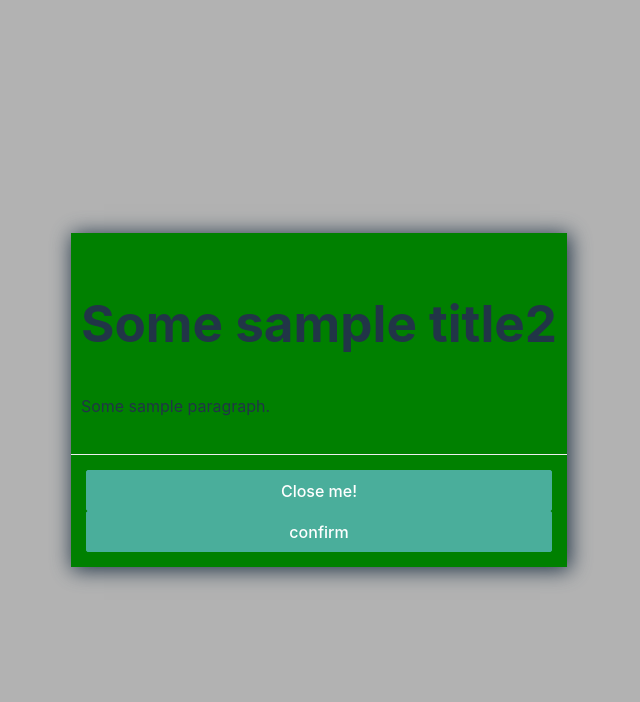
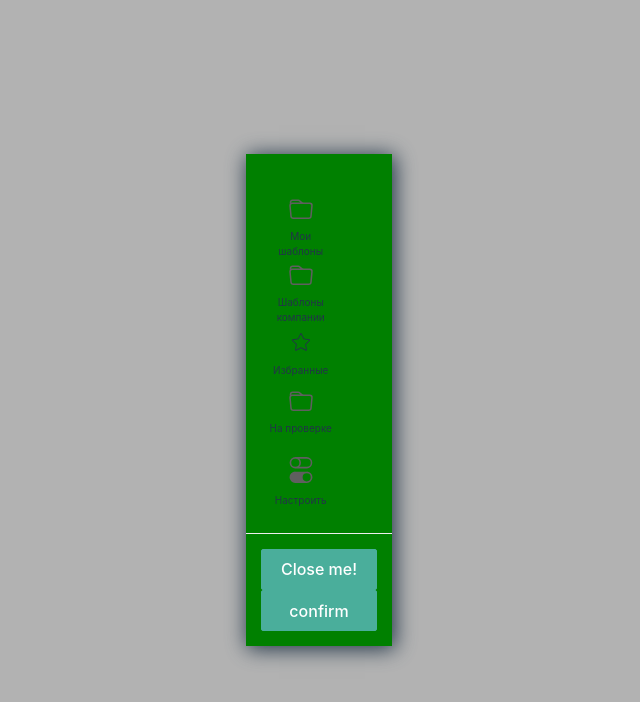
Before and after one commit to determaer/vue-use-modal, a Vue app: page / in a window 1280 px wide. Both pictures are taken after a click on the button "Open Modal!". Shown: the top 702 px of the page, without its empty margins (321-961 px from the left). Built offline with nearby package versions, Linux system fonts and the light colour scheme.

Commit message:
fourth: pass .vue through JSX

```diff
--- a/src/App.vue
+++ b/src/App.vue
@@ -2,20 +2,33 @@
 import {useModal} from './components/Modal/useModals2'
 import Modal from './components/Modal/Modal.vue'
 import htmlFileContent from './components/Modal/html-file'
+import CancelButton from './components/CancelButton.vue'
 const {showModal} = useModal()
 
 const content = (
-    <div onClick={() => console.log('Событие нажатия в JSX стиле')}>
+    <div
+        style='text-color: red;'
+        onClick={() => console.log('Событие нажатия в JSX стиле')}>
         <h1>Some sample title2</h1>
         <p>Some sample paragraph.</p>
     </div>
 )
 
+const content2 = <CancelButton />
+
 const openModal = () => {
-    showModal(Modal, {
-        isOpen: true,
-        htmlContent: content,
-    })
+    showModal(
+        Modal,
+        {
+            isOpen: true,
+            htmlContent: content2,
+        },
+        {}
+    )
+}
+
+const selectedFolder = (folderName) => {
+    console.log(folderName, 'folderName')
 }
 </script>
 
--- /dev/null
+++ b/src/components/CancelButton.vue
@@ -0,0 +1,226 @@
+<template>
+    <div class="sidebar">
+        <div class="icons-block">
+            <div
+                :class="{'not-allowed': !icon.allowed}"
+                class="icon"
+                v-for="icon in icons.slice(0, 3)"
+                :key="icon.name"
+                @click="icon.allowed && handleSelectFolder(icon)">
+                <div
+                    class="icon-image"
+                    :class="{active: icon.selected}"
+                    v-html="icon.svg"></div>
+                <span class="icon-name">{{ icon.description }}</span>
+            </div>
+        </div>
+
+        <div class="icons-block">
+            <template v-for="(icon, index) in icons.slice(3)" :key="icon.name">
+                <div
+                    :class="{'not-allowed': !icon.allowed}"
+                    class="icon"
+                    @click="icon.allowed && handleSelectFolder(icon)">
+                    <div class="icon-image" v-html="icon.svg"></div>
+
+                    <span class="icon-name" style="white-space: nowrap">{{
+                        icon.description
+                    }}</span>
+                </div>
+            </template>
+        </div>
+    </div>
+</template>
+
+<script setup>
+import {ref} from 'vue'
+
+const emit = defineEmits(['selectedFolder'])
+
+const folderSvg = `<svg width="24" height="20" fill="none" xmlns="http://www.w3.org/2000/svg"><path d="M.81 4.805.75 3.5a3 3 0 0 1 3-3h5.508a3 3 0 0 1 2.12.879l1.243 1.242a3 3 0 0 0 2.12.879h5.974a3 3 0 0 1 2.988 3.271l-.956 10.5A3 3 0 0 1 19.761 20H4.239a3 3 0 0 1-2.987-2.729l-.955-10.5A2.985 2.985 0 0 1 .81 4.806v-.001ZM3.285 5A1.5 1.5 0 0 0 1.79 6.635l.955 10.5A1.5 1.5 0 0 0 4.24 18.5H19.76a1.5 1.5 0 0 0 1.492-1.365l.956-10.5A1.499 1.499 0 0 0 20.715 5H3.285Zm7.035-2.56A1.5 1.5 0 0 0 9.258 2H3.75a1.5 1.5 0 0 0-1.5 1.471l.009.209c.32-.117.666-.18 1.026-.18h8.094l-1.06-1.06Z" fill="#5F5F5F"/></svg>
+
+  `
+
+const icons = ref([
+    {
+        name: 'my-templates',
+
+        allowed: false,
+
+        description: 'Мои шаблоны',
+
+        selected: false,
+
+        svg: folderSvg,
+    },
+
+    {
+        name: 'shared',
+
+        allowed: true,
+
+        description: 'Шаблоны компании',
+
+        selected: false,
+
+        svg: folderSvg,
+    },
+
+    {
+        name: 'favorites',
+
+        allowed: true,
+
+        description: 'Избранные',
+
+        selected: false,
+
+        svg: `<svg xmlns="http://www.w3.org/2000/svg" width="26" height="22" viewBox="0 0 24 24">
+
+      <path fill="currentColor" d="M21.919 10.127a1 1 0 0 0-.845-1.136l-5.651-.826l-2.526-5.147a1.037 1.037 0 0 0-1.795.001L8.577 8.165l-5.651.826a1 1 0 0 0-.556 1.704l4.093 4.013l-.966 5.664a1.002 1.002 0 0 0 1.453 1.052l5.05-2.67l5.049 2.669a1 1 0 0 0 1.454-1.05l-.966-5.665l4.094-4.014a1 1 0 0 0 .288-.567m-5.269 4.05a.5.5 0 0 0-.143.441l1.01 5.921l-5.284-2.793a.5.5 0 0 0-.466 0L6.483 20.54l1.01-5.922a.5.5 0 0 0-.143-.441L3.07 9.98l5.912-.864a.5.5 0 0 0 .377-.275L12 3.46l2.64 5.382a.5.5 0 0 0 .378.275l5.913.863z" />
+
+  </svg>`,
+    },
+
+    {
+        name: 'checking',
+
+        allowed: false,
+
+        description: 'На проверке',
+
+        selected: false,
+
+        svg: folderSvg,
+    },
+
+    {
+        name: 'edit',
+
+        allowed: false,
+
+        description: 'Настроить',
+
+        selected: false,
+
+        svg: `<svg width="24" height="26" fill="none" xmlns="http://www.w3.org/2000/svg"><path d="M6.313 14.625a5.688 5.688 0 1 0 0 11.375h11.375a5.688 5.688 0 1 0 0-11.375H6.313Zm11.375 9.75a4.062 4.062 0 1 1 0-8.125 4.062 4.062 0 0 1 0 8.125ZM6.313 1.625a4.062 4.062 0 1 0 0 8.125 4.062 4.062 0 0 0 0-8.125Zm3.98 0a5.687 5.687 0 0 1 0 8.125h7.395a4.062 4.062 0 1 0 0-8.125h-7.394ZM6.314 0h11.375a5.688 5.688 0 0 1 0 11.375H6.313A5.687 5.687 0 1 1 6.313 0Z" fill="#5F5F5F"/></svg>`,
+    },
+])
+
+const handleSelectFolder = (folder) => {
+    console.log(folder)
+    emit('selectedFolder', folder.name)
+}
+</script>
+
+<style scoped>
+.sidebar {
+    width: 70px;
+
+    background-color: var(--secondary-color);
+
+    max-height: 627px;
+
+    padding: 11px 5px 10px 10px;
+
+    display: flex;
+
+    flex-direction: column;
+
+    justify-content: space-between;
+
+    align-items: center;
+}
+
+.icons-block {
+    display: flex;
+
+    flex-direction: column;
+
+    gap: 16px;
+
+    margin-top: 10px;
+}
+
+.icon {
+    cursor: pointer;
+
+    display: flex;
+
+    flex-direction: column;
+
+    align-items: center;
+
+    width: 60px;
+
+    height: 50px;
+}
+
+.active {
+    background-color: var(--accent-color);
+
+    border-radius: 100%;
+}
+
+.active::before {
+    content: '';
+
+    position: absolute;
+
+    top: -4px;
+
+    left: -4px;
+
+    right: -4px;
+
+    bottom: -4px;
+
+    background-color: var(--accent-color);
+
+    border-radius: 100%;
+
+    z-index: -1;
+}
+
+.icon-name {
+    font-size: 10px;
+
+    text-align: center;
+
+    position: relative;
+
+    z-index: 1;
+}
+
+.not-allowed {
+    cursor: not-allowed;
+}
+
+.icon-image {
+    position: relative;
+
+    z-index: 1;
+
+    padding: 4px;
+}
+
+.icon-image:hover {
+    transition: all 0.3s ease;
+
+    background-color: var(--accent-color);
+
+    border-radius: 100%;
+
+    outline: 4px solid var(--accent-color);
+}
+
+.separator {
+    width: 66%;
+
+    margin: 0 auto;
+
+    height: 1px;
+
+    background-color: var(--tertiary-color);
+}
+</style>
```
